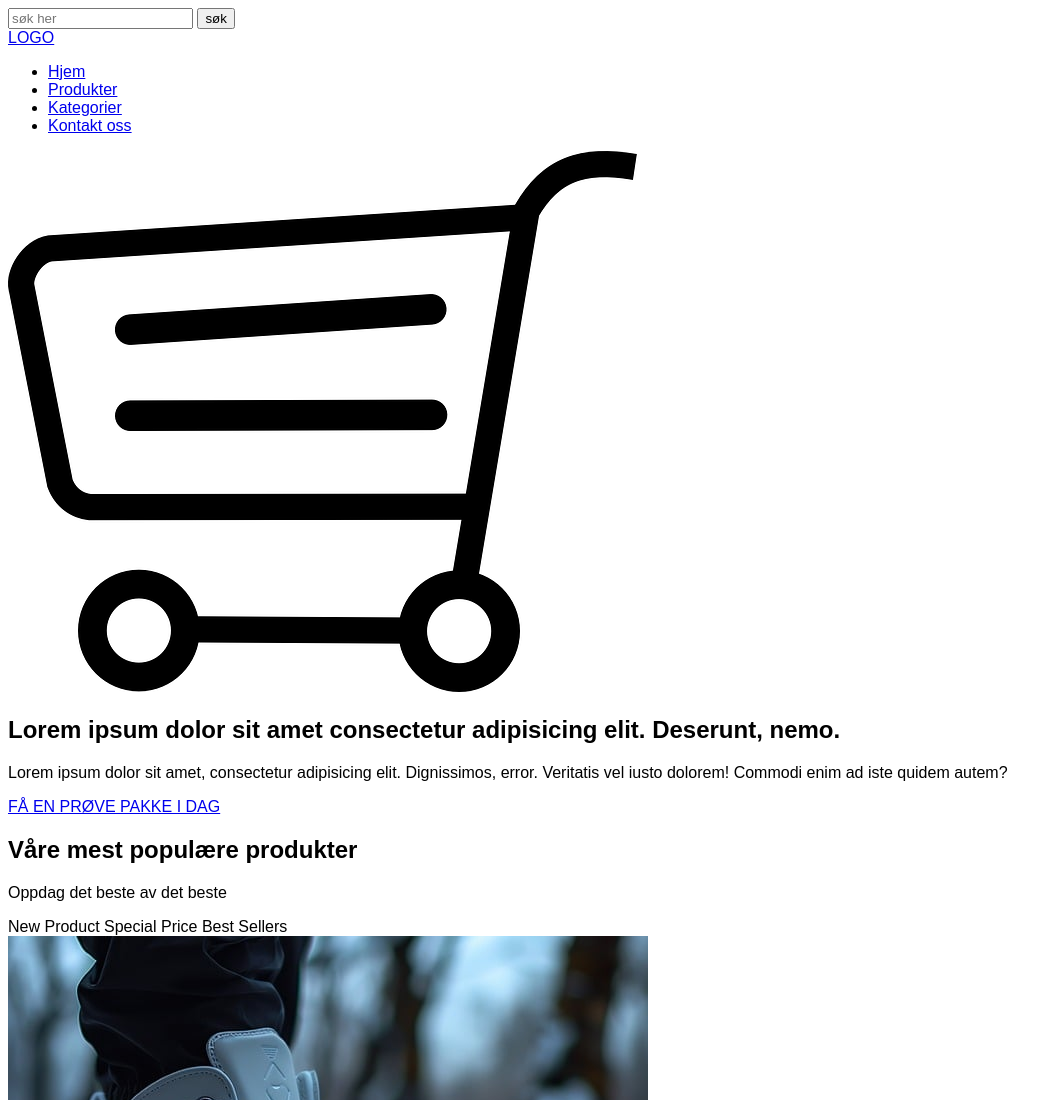
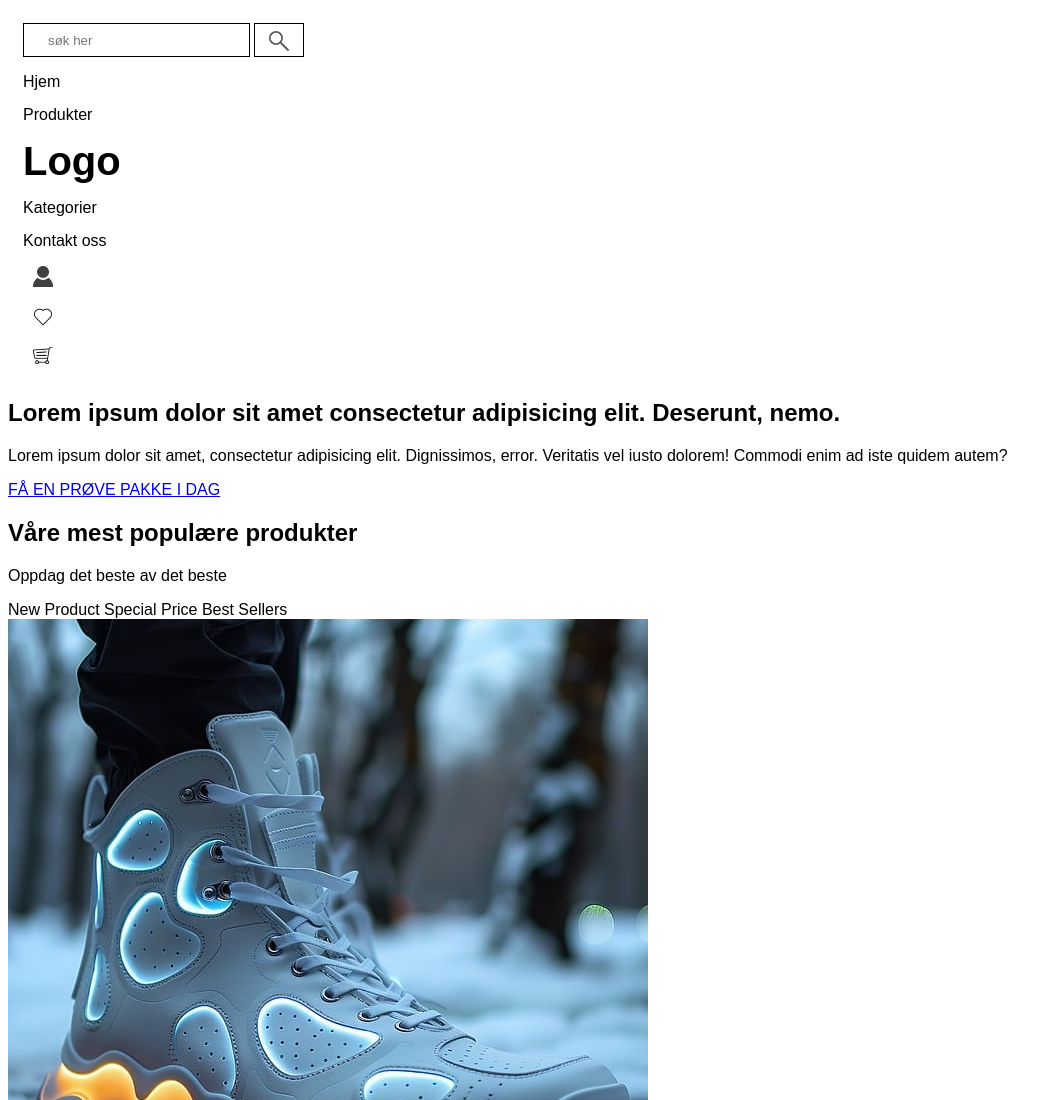
Before and after one commit to Hamziano12/webutvikling-prosjekt, a plain HTML site: page nettbutikk/index.html in a window 1280 px wide. Shown: the top 1100 px of the page, without its empty margins (0-1062 px from the left). Drawn offline with Linux system fonts and the light colour scheme.

Commit message:
jobber med css

```diff
--- a/css/style.css
+++ b/css/style.css
@@ -1,14 +1,95 @@
-body {
+body{
+    font-family: Arial, Helvetica, sans-serif;
+}
+
+*{
+    box-sizing: border-box;
+}
+
+#search{
+    border: 1.5px solid black;
+    height: 2rem;
+    padding: 1rem 1.5rem;
+    position: relative;
+}
+
+#søk{
+    border: 1.5px solid black;
+    height: 2rem;
+    padding: 1rem 1.5rem;
+    background-color: transparent;
+    vertical-align: middle;
+    position: relative;
+}
+
+#search-icon{
+    max-width: 1.5rem;
+    height: auto;
+    width: auto;
+    position: absolute;
+    top: 15%;
+    left: 25%;
+}
+
+
+#global-header{
+    padding: 15px 15px;
+}
+
+#global-header nav ul {
+    list-style: none;
+    padding: 0;
+}
+
+#global-header nav ul li {
+    margin-bottom: 15px;
+}
+
+#global-header nav ul li a{
+    text-decoration: none;
+    color: black;
+}
+
+#link-logo{
+    font-size: 2.5rem;
+    font-weight: bold;
+}
+
+.shoppingvogn-ikon img{
+    width: 20px;
+    display: block;
+    margin-left: 10px;
+    margin-top: 10px;
+}
+
+.favoritt-ikon img{
+    width: 40px;
+    display: block;
+    margin-top: 10px;
+}
+
+.minside-ikon img{
+    width: 20px;
+    display: block;
+    margin-left: 10px;
+    margin-top: 10px;
+}
+
+
+
+
+
+/* body {
     font-family: Arial, Helvetica, sans-serif;
 }
 
 .shoppingvogn-ikon img{
-   /*  width: 25px; */
+   /*  width: 25px;
 }
 
-/*   list-style: none;
+  list-style: none;
     padding: 0;
-    margin: 0; */
+    margin: 0;
 nav ul{
 
 }
@@ -16,7 +97,7 @@ nav ul{
 /*    text-decoration: none;
     color: #000;
     font-weight: bold;
-    font-size: 15px; */
+    font-size: 15px;
 nav ul a {
 
 }
@@ -26,7 +107,7 @@ nav ul a {
     text-align: right;
     width: 100%;
     box-sizing: border-box;
-    margin: 20px; */
+    margin: 20px;
 #banner {
 
-}
+} */
--- a/nettbutikk/index.html
+++ b/nettbutikk/index.html
@@ -11,15 +11,25 @@
         <nav>
             <form>
                 <input type="search" placeholder="søk her" id="search">
-                <input type="submit" value="søk">
+                <button type="submit" id="søk">
+                    <img src="../img/search.png" alt="Søke logo" id="search-icon">
+                </button>
             </form>
-            <a href="index.html" class="link-logo">LOGO</a>
             <ul>
                 <li><a href="index.html">Hjem</a></li>
                 <li><a href="#produkter">Produkter</a></li>
+                <li><a href="index.html" id="link-logo">Logo</a></li>
                 <li><a href="#kategorier">Kategorier</a></li>
                 <li><a href="#kontakt">Kontakt oss</a></li>
             </ul>
+            <a href="#" class="minside-ikon">
+                <!--Image by <a href="https://pixabay.com/users/alexey_hulsov-388655/?utm_source=link-attribution&utm_medium=referral&utm_campaign=image&utm_content=2445095">Alexey Hulsov</a> from <a href="https://pixabay.com//?utm_source=link-attribution&utm_medium=referral&utm_campaign=image&utm_content=2445095">Pixabay</a>-->
+                <img src="../img/minside.png" alt="Min side logo">
+            </a>
+            <a href="#" class="favoritt-ikon">
+                <!--Image by <a href="https://pixabay.com/users/io-images-1096650/?utm_source=link-attribution&utm_medium=referral&utm_campaign=image&utm_content=1824147">Stephan</a> from <a href="https://pixabay.com//?utm_source=link-attribution&utm_medium=referral&utm_campaign=image&utm_content=1824147">Pixabay</a>-->
+                <img src="../img/favoritt.png" alt="Favoritt logo">
+            </a>
             <a href="checkout.html" class="shoppingvogn-ikon">
                 <!--Image by <a href="https://pixabay.com/users/itbrueckam-137793/?utm_source=link-attribution&utm_medium=referral&utm_campaign=image&utm_content=349544">itbrueckam</a> from <a href="https://pixabay.com//?utm_source=link-attribution&utm_medium=referral&utm_campaign=image&utm_content=349544">Pixabay</a>-->
                 <img src="../img/shopping-cart.png" alt="Shoppingvogn ikon">
```
Also changed, not shown: nettbutikk/checkout.html (+6 -4 lines), nettbutikk/product.html (+5 -3 lines), img/favoritt.png (added), img/minside.png (added), img/search.png (added).
